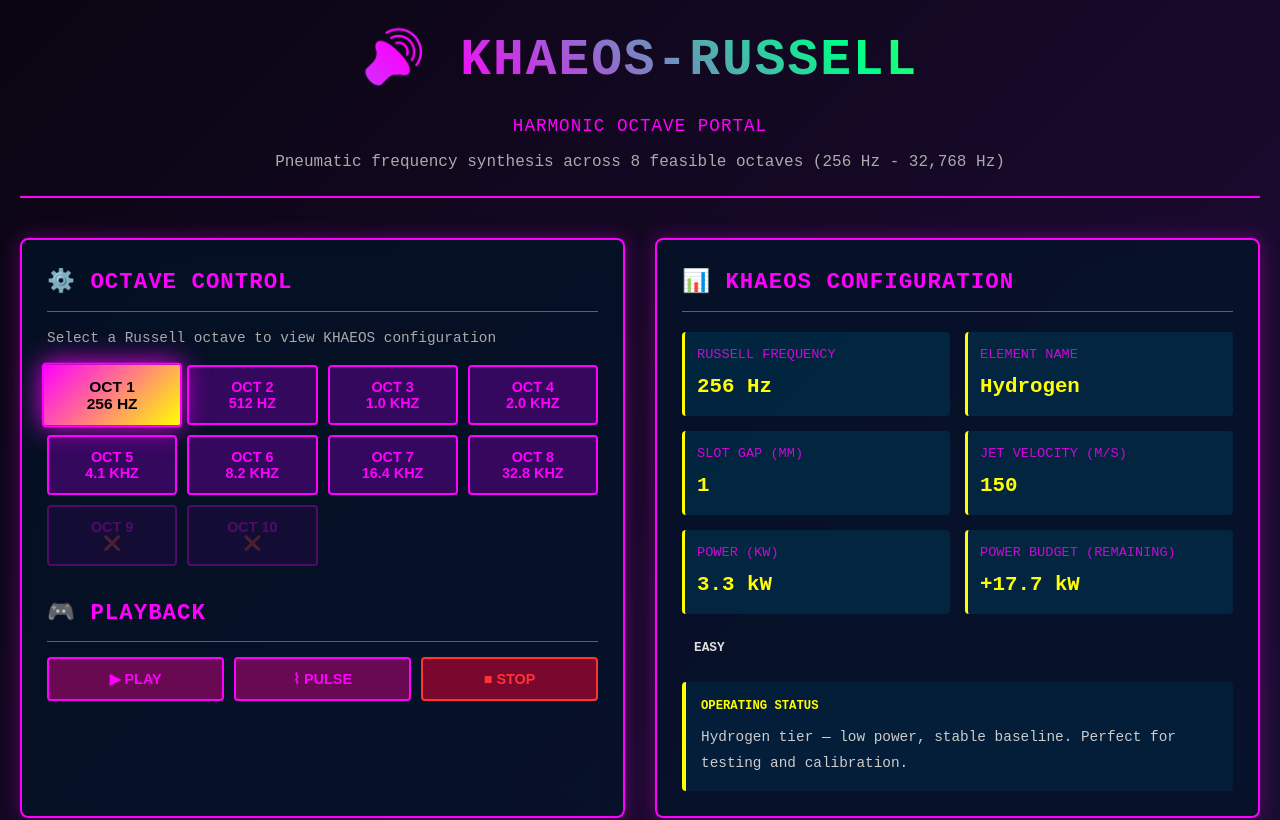
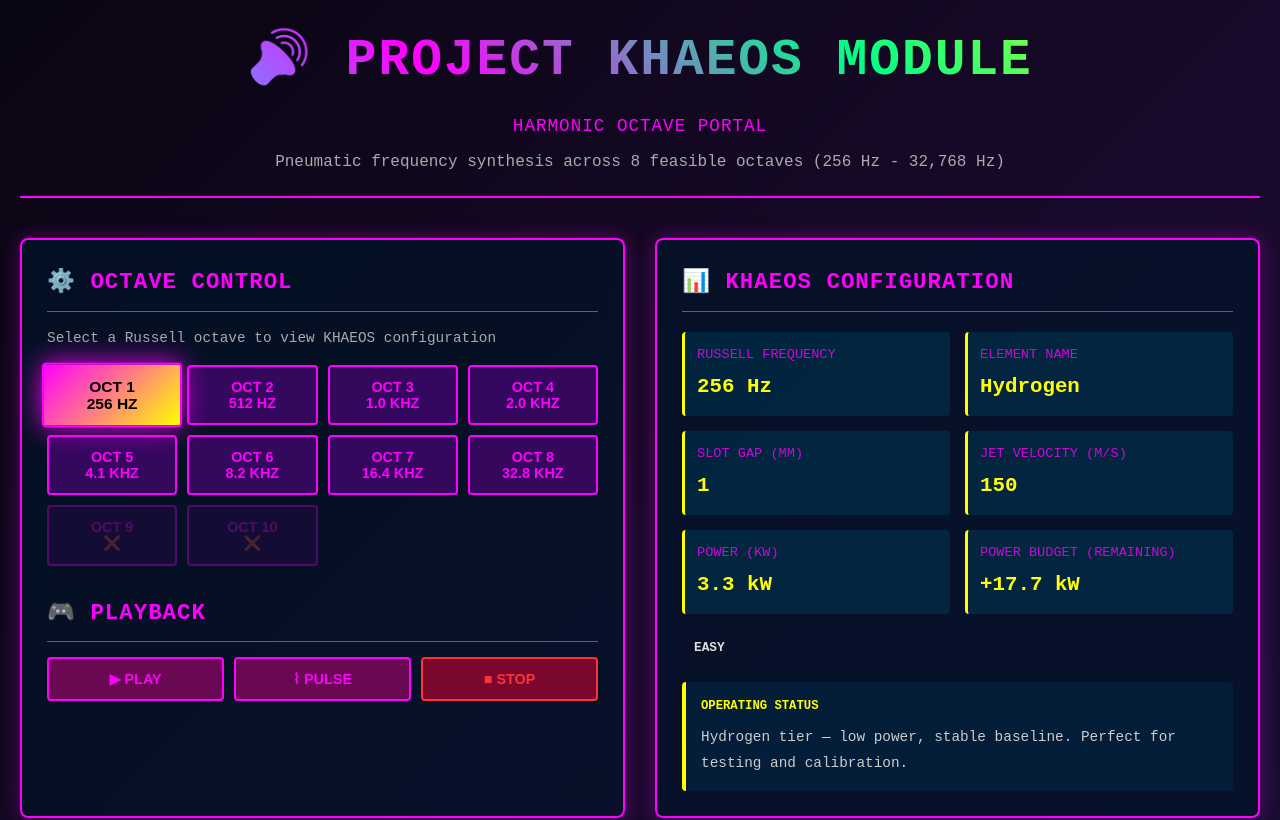
Before and after one commit to lightsonemusic/uft-demos, a website: page 11-khaeos-russell-portal.html in a window 1280 px wide. Shown: the top 820 px of the page. Drawn offline with Linux system fonts and the light colour scheme.

Commit message:
refactor: Update header to 'Project KHAEOS module'

```diff
--- a/11-khaeos-russell-portal.html
+++ b/11-khaeos-russell-portal.html
@@ -398,7 +398,7 @@
     <div class="container">
         <!-- Header -->
         <header>
-            <h1>🔊 KHAEOS-RUSSELL</h1>
+            <h1>🔊 Project KHAEOS module</h1>
             <div class="subtitle">Harmonic Octave Portal</div>
             <p style="margin-top: 10px; color: #aaa;">Pneumatic frequency synthesis across 8 feasible octaves (256 Hz - 32,768 Hz)</p>
         </header>
```
